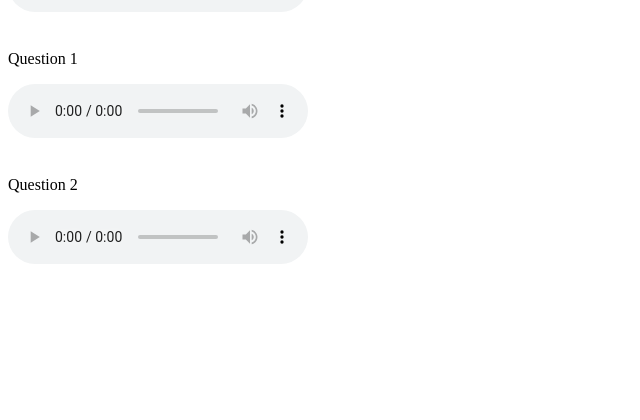
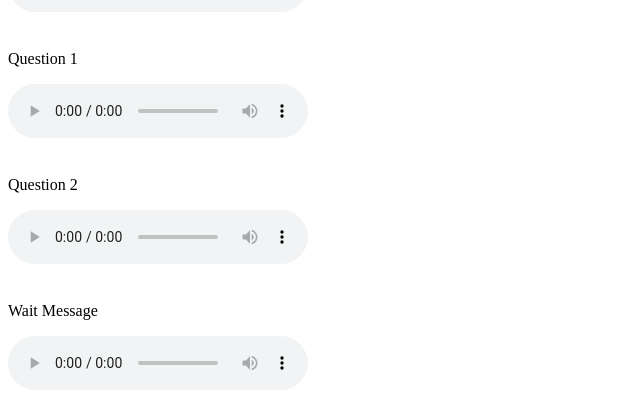
Before and after one commit to brn-cntrl/pilot_server, a Flask app: page /room_observation in a window 1280 px wide. Shown: the part 506-926 px from the top of the page, without its empty margins (0-640 px from the left). Before the commit the page ends 770 px from the top, so only its background shows below. Run offline with Flask 2, Linux system fonts and the light colour scheme; parts of the project's set-up code (start-up, migrations or seed data) failed here and were passed over.

Commit message:
Added wait message audio to room observation and prs

```diff
--- a/app.py
+++ b/app.py
@@ -1027,14 +1027,19 @@ def prs():
     - Instructions for the PRS task.
     - An introductory audio file.
     - A list of PRS audio files that are randomly shuffled.
+    - A wait message audio file that plays last.
     - Recording buttons for subject responses.
     Returns:
         str: Rendered HTML template with the introductory audio file and shuffled PRS audio files.
     """
     AUDIO_DIR = 'static/prs_audio'
     intro = "1-PRS-Intro.mp3"
-    prs_audio_files = [f for f in os.listdir(AUDIO_DIR) if f.endswith('.mp3') and f != intro]
+    wait_message = "Wait_For_Instructions.mp3"
+
+    # Exclude both intro and wait_message from the randomized PRS audio files
+    prs_audio_files = [f for f in os.listdir(AUDIO_DIR) if f.endswith('.mp3') and f != intro and f != wait_message]
     random.shuffle(prs_audio_files)
+
     html_template = r"""
     <!DOCTYPE html>
     <html lang="en">
@@ -1050,9 +1055,9 @@ def prs():
         <h2>Instruction Text</h2>
         <ul>
             <li>For the next section of the experiment, we will be asking you to rate the extent to which a given statement describes your experience in this room.</li>
-            <li>The scale will be from 0 to 6. An answer of 0 means “Not at all” and an answer of 6 means “Completely”.</li>
+            <li>The scale will be from 0 to 6. An answer of 0 means "Not at all" and an answer of 6 means "Completely".</li>
             <li>After each question, you can take as much time as you need to think about it before speaking your response aloud. Then, you will provide a reason for each rating you provide.</li>
-            <li>The statements will begin now. As a reminder, you will answer with a number from 0 to 6, with 0 being “Not at all” and 6 being “Completely”.</li>
+            <li>The statements will begin now. As a reminder, you will answer with a number from 0 to 6, with 0 being "Not at all" and 6 being "Completely".</li>
             <li>Please provide a brief explanation for your answer after each question.</li>
         </ul><br>
         <div id="intro">
@@ -1062,6 +1067,13 @@ def prs():
                 Your browser does not support the audio element.
             </audio><br>
         </div><br>
+
+        <!-- Wait message audio (hidden, will be played programmatically) -->
+        <audio id="wait-message-audio" style="display: none;">
+            <source src="{{ url_for('static', filename='prs_audio/' + wait_message) }}" type="audio/mpeg">
+            Your browser does not support the audio element.
+        </audio>
+
         <div id="container">
             {% for audio in audio_files %}
             <div class="audio-container">
@@ -1076,6 +1088,7 @@ def prs():
         <script>
             document.addEventListener("DOMContentLoaded", function () {
                 const introAudio = document.getElementById("intro-audio-player");
+                const waitMessageAudio = document.getElementById("wait-message-audio");
                 const acontainer = document.getElementById("container");
                 let audioElements = Array.from(document.querySelectorAll("audio[data-audio-index]"));
                 let currentIndex = 0;
@@ -1130,6 +1143,26 @@ def prs():
                     playNextAudio();
                 }
 
+                function playWaitMessage() {
+                    console.log("Playing wait message...");
+                    waitMessageAudio.play();
+
+                    waitMessageAudio.onended = function () {
+                        console.log("Wait message finished.");
+                        completeTask();
+                    };
+                }
+
+                function completeTask() {
+                    if (eventMarker === 'prs_1') {
+                        setEventMarker('sart_3');
+                    } else if (eventMarker === 'prs_2') {
+                        setEventMarker('sart_6');
+                    }
+                    setCondition('None');
+                    console.log("All audio segments completed.");
+                }
+
                 function playNextAudio() {
                     if (currentIndex < audioElements.length) {
                         let audio = audioElements[currentIndex];
@@ -1146,13 +1179,8 @@ def prs():
 
                         currentIndex++;
                     } else {
-                        if (eventMarker === 'prs_1') {
-                            setEventMarker('sart_3');
-                        } else if (eventMarker === 'prs_2') {
-                            setEventMarker('sart_6');
-                        }
-                        setCondition('None');
-                        console.log("All audio segments completed.");
+                        // All randomized PRS audio files completed, now play wait message
+                        playWaitMessage();
                     }
                 }
 
@@ -1166,7 +1194,7 @@ def prs():
     </html>
 
     """
-    return render_template_string(html_template, intro=intro, audio_files=prs_audio_files)
+    return render_template_string(html_template, intro=intro, audio_files=prs_audio_files, wait_message=wait_message)
 
 @app.route('/room_observation')
 def room_observation() -> Response:
--- a/templates/room_observation.html
+++ b/templates/room_observation.html
@@ -61,6 +61,17 @@
         <div class="meter"><div class="level"></div></div><br>
         <div id="audio4-status"></div>
     </div>
+
+    <div id="wait-message-audio">
+        <p>Wait Message</p>
+        <audio controls id="waitAudioPlayer">
+            <source src="{{ url_for('static', filename='room_observation_audio/Wait_For_Instructions.mp3') }}" type="audio/mpeg">
+            Your browser does not support the audio element.
+        </audio><br>
+        <div class="meter"><div class="level"></div></div><br>
+        <div id="wait-audio-status"></div>
+    </div>
+
     <script>
         document.addEventListener('DOMContentLoaded', function() {
             const eventMarker = localStorage.getItem('currentEventMarker');
@@ -76,11 +87,13 @@
             const player2 = document.getElementById('audioPlayer2');
             const player3 = document.getElementById('audioPlayer3');
             const player4 = document.getElementById('audioPlayer4');
+            const waitPlayer = document.getElementById('waitAudioPlayer');
 
             const status1 = document.getElementById('audio1-status');
             const status2 = document.getElementById('audio2-status');
             const status3 = document.getElementById('audio3-status');
             const status4 = document.getElementById('audio4-status');
+            const waitStatus = document.getElementById('wait-audio-status');
 
             const answerPeriod = 90000; // 90 seconds
             const beepAlertPeriod = answerPeriod - 15000; // 75 seconds
@@ -154,10 +167,14 @@
 
                 setTimeout(() => {
                     recordTaskAudio(eventMarker, condition, 'stop', 2, status4);
-                    setCondition('None');
-                    setEventMarker('subject_idle');
-                    status4.innerText = "Recording has stopped. Task is complete.";
+                    waitPlayer.play();
                 }, answerPeriod);
+            });
+
+            waitPlayer.addEventListener('play', function() {
+                setCondition('None');
+                setEventMarker('subject_idle');
+                waitStatus.innerHTML = 'Wait message is playing...';
             });
         });
     </script>
```
Also changed, not shown: 2 other files.
